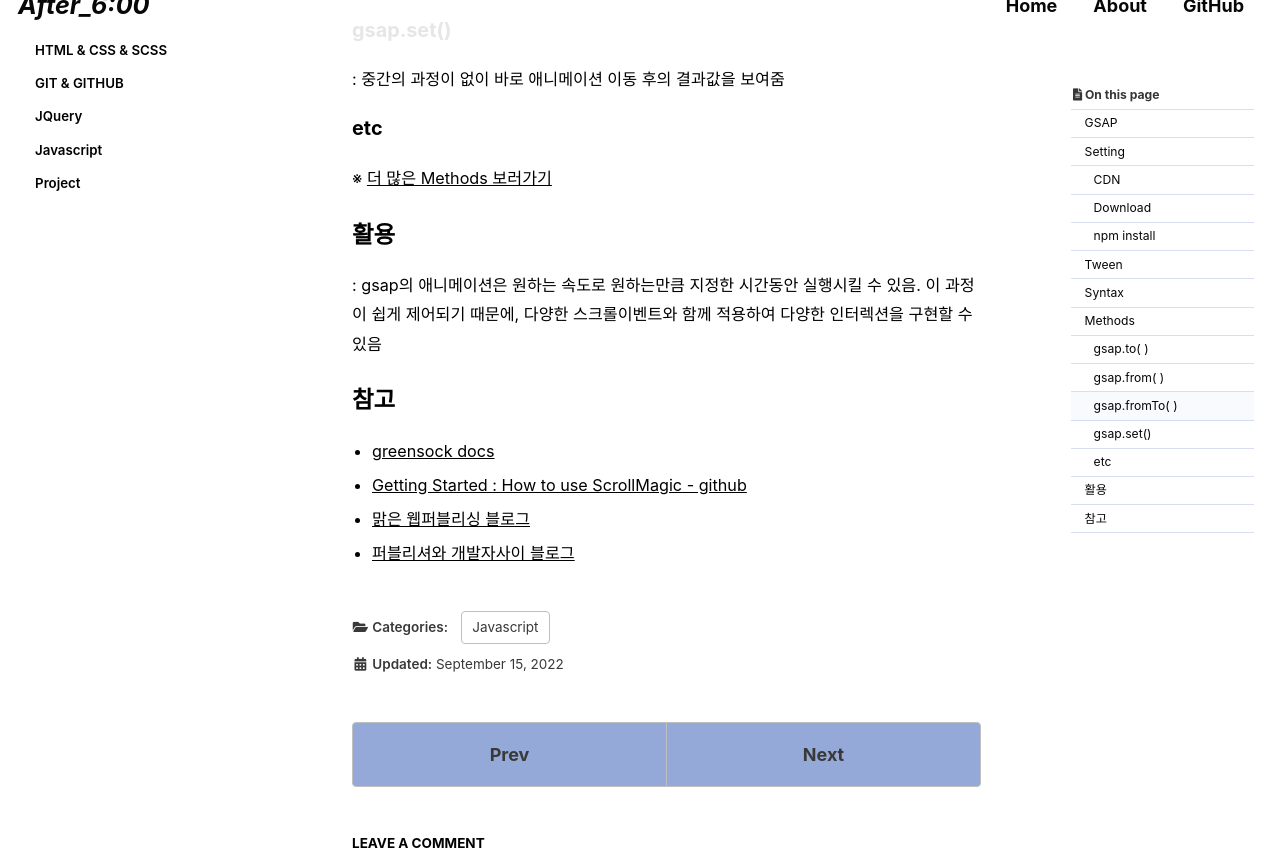
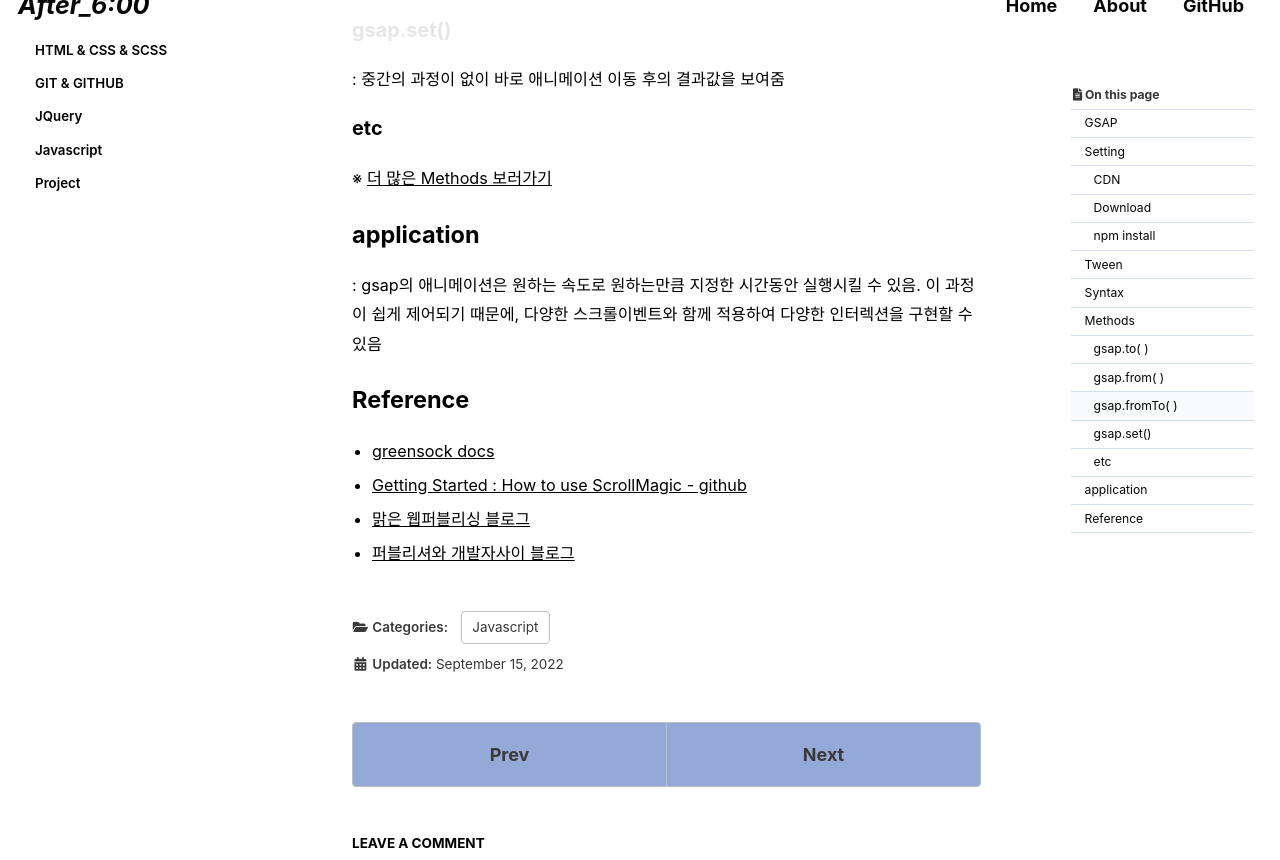
Before and after one commit to Chohyejin53/Chohyejin53.github.io, a Jekyll site: the page built from _posts/2022-09-15-categories-gsap_basic.md, in a window 1280 px wide and 900 px high, scrolled down 3534 px, cut to the strip 40-900 px from the top of the window. Built offline with Jekyll 4.4.1, drawn with Linux system fonts in a browser that asks for light colours; cached includes are drawn as plain includes; some web fonts are replaced; comment, search, counter and statistics services are not loaded.

Commit message:
Update 2022-09-15-categories-gsap_basic.md

```diff
--- a/_posts/2022-09-15-categories-gsap_basic.md
+++ b/_posts/2022-09-15-categories-gsap_basic.md
@@ -114,10 +114,10 @@ gsap.to(".box", {x:200})
 ※ [더 많은 Methods 보러가기](https://greensock.com/docs/v3/GSAP/gsap.from())
 
 
-## 활용
+## application
 : gsap의 애니메이션은 원하는 속도로 원하는만큼 지정한 시간동안 실행시킬 수 있음. 이 과정이 쉽게 제어되기 때문에, 다양한 스크롤이벤트와 함께 적용하여 다양한 인터렉션을 구현할 수 있음
 
-## 참고
+## Reference
 - [greensock docs](https://greensock.com/)
 - [Getting Started : How to use ScrollMagic - github](https://github.com/janpaepke/ScrollMagic/wiki/Getting-Started-:-How-to-use-ScrollMagic)
 - [맑은 웹퍼블리싱 블로그](https://www.biew.co.kr/entry/TweenMax%E3%86%8DGSAP-%ED%8A%B8%EC%9C%88%EB%A7%A5%EC%8A%A4-%EC%A0%9C%EB%8C%80%EB%A1%9C-%EB%B0%B0%EC%9A%B0%EA%B8%B0-%EA%B8%B0%EC%B4%881GSAP-%EB%A9%94%EC%84%9C%EB%93%9C?category=314309)
```
